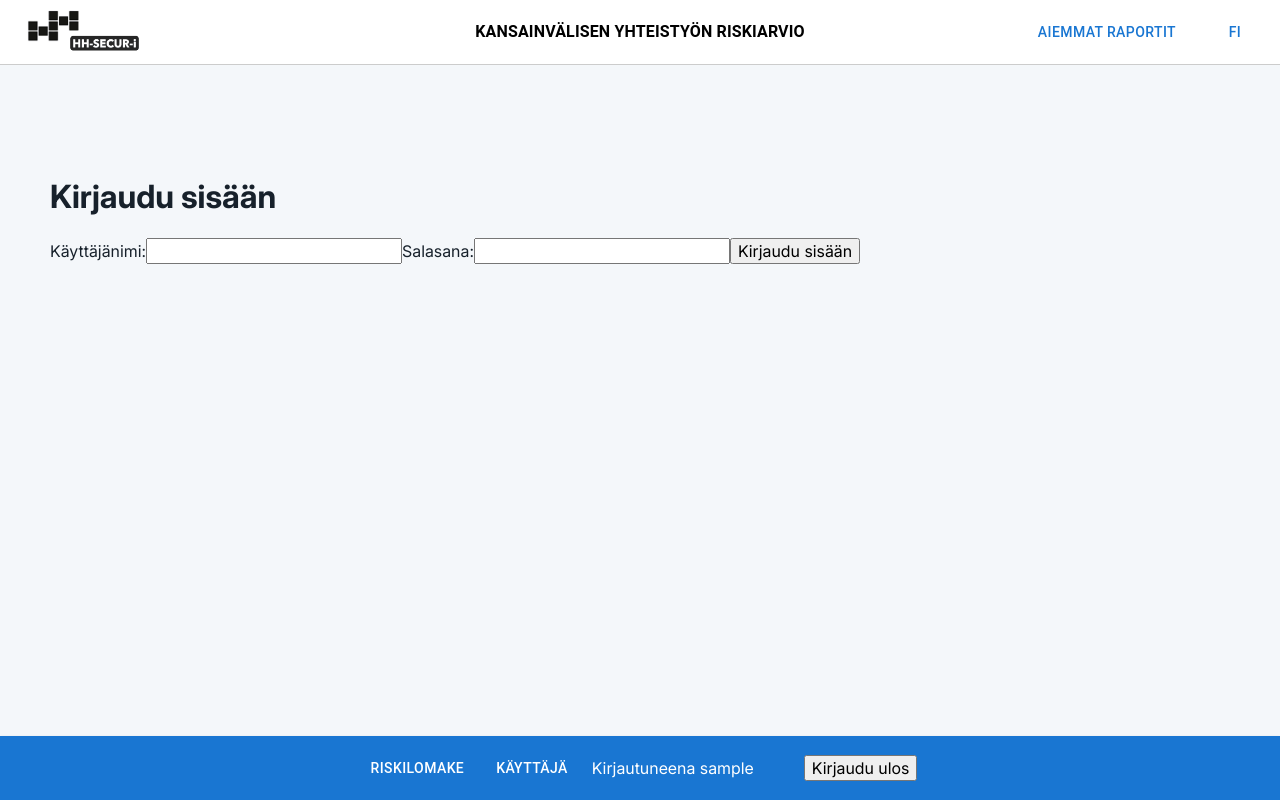
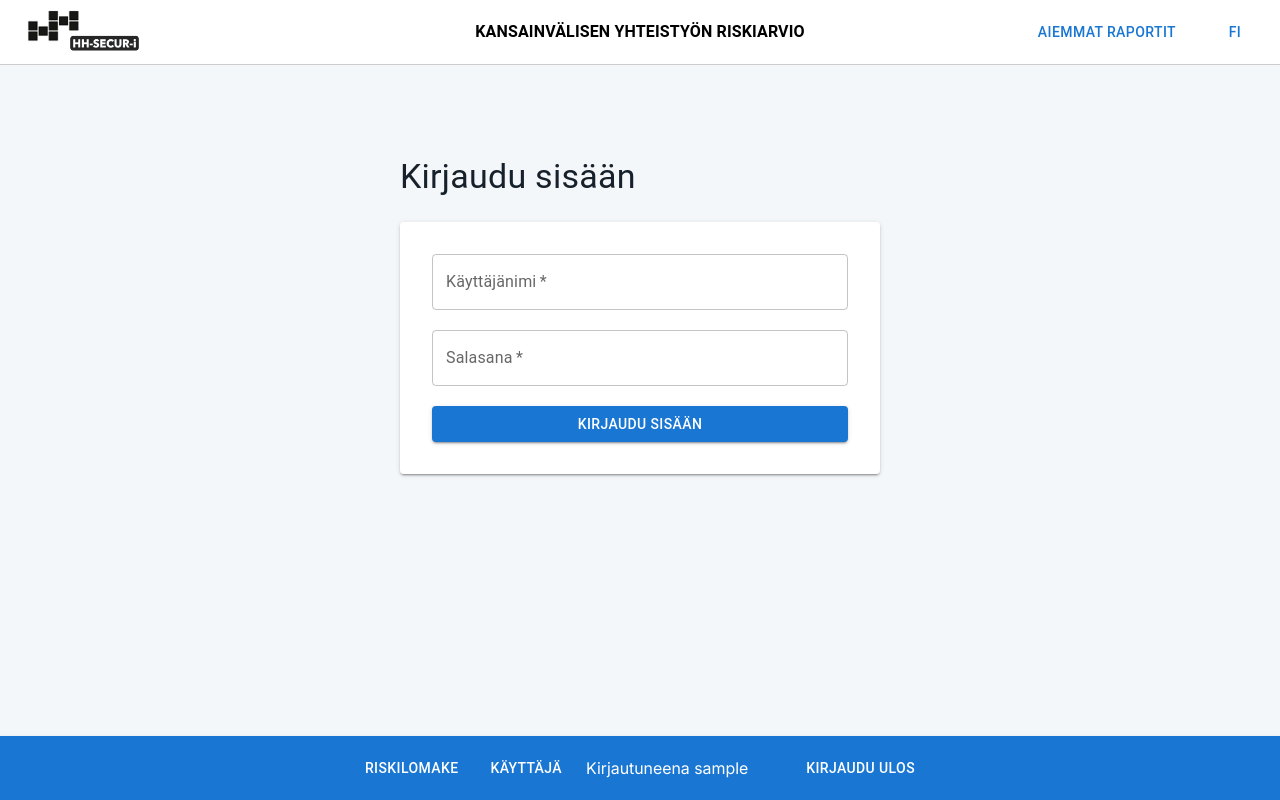
Before and after one commit to haagahelia/HH-SECUR-i, a React (Vite) app in the folder hh-riski/: page /login in a window 1280 px wide. Built offline with nearby package versions, Linux system fonts and the light colour scheme; sample sign-in values are in the browser's storage; some icons are missing.

Commit message:
Feature: Enhance form components with Material-UI elements and improve layout

```diff
--- a/hh-riski/src/Components/Form/CooperationRiskForm.tsx
+++ b/hh-riski/src/Components/Form/CooperationRiskForm.tsx
@@ -10,7 +10,7 @@ import styles from "../../styles.module.css";
 import SingleChoice from "./SingleChoice";
 import MultiChoice from "./MultiChoice";
 import SingleSelect from "./SingleSelect";
-import { Button } from "@mui/material";
+import { Button, TextField } from "@mui/material";
 import { useFormAnswers } from "../../context/FormAnswersContext";
 
 type CooperationRiskFormProps = {
@@ -45,9 +45,6 @@ const CooperationRiskForm = ({ language }: CooperationRiskFormProps) => {
   );
   const sortedOrganizations = sortElements(filteredOrganizations, language);
 
-  const selectedCountryData = countriesRaw.find(
-    (countryRaw) => countryRaw.id === selectedCountry
-  );
   const sortedCountries = sortElements(countriesRaw, language);
 
   const navigate = useNavigate();
@@ -79,11 +76,10 @@ const CooperationRiskForm = ({ language }: CooperationRiskFormProps) => {
 
       <ul className={styles.formlist}>
         <li>
-          <label>
-            {language === "fi" ? "Projektin nimi" : "Project name"}
-          </label>
-          <input
-            type="text"
+          <TextField
+            label={language === "fi" ? "Projektin nimi" : "Project name"}
+            fullWidth
+            size="small"
             value={projectName}
             onChange={(e) => setProjectName(e.target.value)}
           />
@@ -222,14 +218,13 @@ const CooperationRiskForm = ({ language }: CooperationRiskFormProps) => {
             }} />
         </li>
         <li>
-          <label>
-            {language === "fi" ? "Lisätietoja" : "Additional Information"}
-          </label>
-          <textarea
-            rows={5}
-            cols={120}
-            maxLength={1000}
-            placeholder={
+          <TextField
+            label={language === "fi" ? "Lisätietoja" : "Additional Information"}
+            multiline
+            minRows={5}
+            fullWidth
+            slotProps={{ htmlInput: { maxLength: 1000 } }}
+            helperText={
               language === "fi" ?
                 "Tähän kenttään voi esimerkiksi kirjoittaa tärkeitä lisätietoja yhteistyöstä."
                 :
@@ -246,21 +241,13 @@ const CooperationRiskForm = ({ language }: CooperationRiskFormProps) => {
           variant="outlined"
           onClick={() => saveForm()}
         >
-          {language === "fi" ?
-            <a>Tallenna</a>
-            :
-            <a>Save</a>
-          }
+          {language === "fi" ? "Tallenna" : "Save"}
         </Button>
         <Button
           variant="outlined"
           onClick={() => clearAnswers()}
         >
-          {language === "fi" ?
-            <a>Aloita alusta</a>
-            :
-            <a>Start Over</a>
-          }
+          {language === "fi" ? "Aloita alusta" : "Start Over"}
         </Button>
       </div>
     </div >
--- a/hh-riski/src/Components/Form/SingleSelect.tsx
+++ b/hh-riski/src/Components/Form/SingleSelect.tsx
@@ -1,11 +1,13 @@
 type SingleSelectProps = {
-    question: any;
-    placeholder: any;
-    answers: any[];
+    question: { fi: string; en: string };
+    placeholder: { fi: string; en: string };
+    answers: { id: string; name: { fi: string; en: string } }[];
     language: "fi" | "en";
     value: string;
     onChange: (value: string) => void;
 };
+
+import { FormControl, InputLabel, MenuItem, Select } from "@mui/material";
 
 const SingleSelect = ({
     question,
@@ -15,23 +17,26 @@ const SingleSelect = ({
     value,
     onChange,
 }: SingleSelectProps) => {
+    const label = question[language];
+
     return (
-        <>
-            <p>{question[language]}</p>
-            <select
+        <FormControl fullWidth size="small">
+            <InputLabel>{label}</InputLabel>
+            <Select
+                label={label}
                 value={value}
-                onChange={(e) => onChange(e.target.value)}
+                onChange={(event) => onChange(event.target.value)}
             >
-                <option value="">{placeholder[language]}</option>
+                <MenuItem value="">{placeholder[language]}</MenuItem>
 
                 {answers.map((answer) => (
-                    <option key={answer.id} value={answer.id}>
+                    <MenuItem key={answer.id} value={answer.id}>
                         {answer.name[language]}
-                    </option>
+                    </MenuItem>
                 ))}
 
-            </select>
-        </>
+            </Select>
+        </FormControl>
     );
 };
 
--- a/hh-riski/src/Components/Layout/Navbar.tsx
+++ b/hh-riski/src/Components/Layout/Navbar.tsx
@@ -140,11 +140,9 @@ const Navbar = ({ language, setLanguage }: NavbarProps) => {
                                 ) : (
                                     <p>Logged in as {user.username}</p>
                                 )}
-                                {language === "fi" ? (
-                                    <button onClick={clearUser}>Kirjaudu ulos</button>
-                                ) : (
-                                    <button onClick={clearUser}>Logout</button>
-                                )}
+                                <Button color="inherit" onClick={clearUser}>
+                                    {language === "fi" ? "Kirjaudu ulos" : "Logout"}
+                                </Button>
                             </div>
                         )}
                     </Box>
--- a/hh-riski/src/Components/LoginPage.tsx
+++ b/hh-riski/src/Components/LoginPage.tsx
@@ -3,6 +3,7 @@ import { authenticateUser } from "../services/auth";
 import { useNavigate } from "react-router-dom";
 import Navbar from "./Layout/Navbar";
 import { useState } from "react";
+import { Alert, Box, Button, CircularProgress, Paper, Stack, TextField, Typography } from "@mui/material";
 
 
 const LoginPage = () => {
@@ -45,60 +46,39 @@ const LoginPage = () => {
 	return (
 		<>
 			<Navbar language={selectedLanguage} setLanguage={setSelectedLanguage} />
-			<div>
-				{selectedLanguage === 'fi' ?
-					<h1>Kirjaudu sisään</h1>
-					:
-					<h1>Sign in</h1>
-				}
-			</div>
-			<div>
-				{selectedLanguage === 'fi' ?
-					<div>
-						<label>
-							Käyttäjänimi:
-							<input
+			<Box component="section" aria-labelledby="login-title" sx={{ maxWidth: 480, mx: "auto" }}>
+				<Typography id="login-title" component="h1" variant="h4" sx={{ mb: 3 }}>
+					{selectedLanguage === "fi" ? "Kirjaudu sisään" : "Sign in"}
+				</Typography>
+				<Paper elevation={2} sx={{ p: { xs: 2, sm: 4 } }}>
+					<Box component="form" onSubmit={(event) => { event.preventDefault(); void handleLogin(); }}>
+						<Stack spacing={2.5}>
+							<TextField
+								label={selectedLanguage === "fi" ? "Käyttäjänimi" : "Username"}
 								value={inputUser.username}
+								autoComplete="username"
+								required
 								onChange={e => setInputUser({ ...inputUser, username: e.target.value })}
 							/>
-						</label>
-						<label>
-							Salasana:
-							<input
+							<TextField
+								label={selectedLanguage === "fi" ? "Salasana" : "Password"}
 								type="password"
 								value={inputUser.password}
+								autoComplete="current-password"
+								required
 								onChange={e => setInputUser({ ...inputUser, password: e.target.value })}
 							/>
-						</label>
-						{errorMessage && <p role="alert">{errorMessage}</p>}
-						<button onClick={handleLogin} disabled={isLoading}>
-							{isLoading ? "Kirjaudutaan..." : "Kirjaudu sisään"}
-						</button>
-					</div>
-					:
-					<div>
-						<label>
-							Username:
-							<input
-								value={inputUser.username}
-								onChange={e => setInputUser({ ...inputUser, username: e.target.value })}
-							/>
-						</label>
-						<label>
-							Password:
-							<input
-								type="password"
-								value={inputUser.password}
-								onChange={e => setInputUser({ ...inputUser, password: e.target.value })}
-							/>
-						</label>
-						{errorMessage && <p role="alert">{errorMessage}</p>}
-						<button onClick={handleLogin} disabled={isLoading}>
-							{isLoading ? "Signing in..." : "Sign in"}
-						</button>
-					</div>
-				}
-			</div>
+							{errorMessage && <Alert severity="error">{errorMessage}</Alert>}
+							<Button type="submit" variant="contained" disabled={isLoading}>
+								{isLoading && <CircularProgress size={20} color="inherit" sx={{ mr: 1 }} />}
+								{isLoading
+									? selectedLanguage === "fi" ? "Kirjaudutaan..." : "Signing in..."
+									: selectedLanguage === "fi" ? "Kirjaudu sisään" : "Sign in"}
+							</Button>
+						</Stack>
+					</Box>
+				</Paper>
+			</Box>
 		</>
 	)
 }
--- a/hh-riski/src/Components/UserPage.tsx
+++ b/hh-riski/src/Components/UserPage.tsx
@@ -1,19 +1,44 @@
 import Navbar from "./Layout/Navbar";
-import { useState } from "react";
+import { useFormAnswers } from "../context/FormAnswersContext";
+import { useCurrentUser } from "../context/AuthContext";
+import { useNavigate } from "react-router-dom";
+import { Avatar, Box, Button, Paper, Stack, Typography } from "@mui/material";
 
 const UserPage = () => {
-	const [selectedLanguage, setSelectedLanguage] = useState<"fi" | "en">("fi");
+	const { selectedLanguage, setSelectedLanguage } = useFormAnswers();
+	const { user, clearUser } = useCurrentUser();
+	const navigate = useNavigate();
+	const isFinnish = selectedLanguage === "fi";
+
+	const handleLogout = () => {
+		clearUser();
+		navigate("/login");
+	};
 
 	return (
 		<>
 			<Navbar language={selectedLanguage} setLanguage={setSelectedLanguage} />
-			<div>
-				{selectedLanguage === 'fi' ?
-					<h1>Käyttäjä</h1>
-					:
-					<h1>User</h1>
-				}
-			</div>
+			<Box component="section" aria-labelledby="user-title" sx={{ maxWidth: 640, mx: "auto" }}>
+				<Typography id="user-title" component="h1" variant="h4" sx={{ mb: 3 }}>
+					{isFinnish ? "Käyttäjä" : "User"}
+				</Typography>
+				<Paper elevation={2} sx={{ p: { xs: 2.5, sm: 4 } }}>
+					<Stack direction={{ xs: "column", sm: "row" }} spacing={2.5} alignItems={{ xs: "flex-start", sm: "center" }}>
+						<Avatar sx={{ width: 64, height: 64, bgcolor: "primary.main" }}>
+							{user?.username?.charAt(0).toUpperCase()}
+						</Avatar>
+						<Box sx={{ flex: 1 }}>
+							<Typography variant="overline" color="text.secondary">
+								{isFinnish ? "Kirjautunut käyttäjä" : "Signed-in user"}
+							</Typography>
+							<Typography variant="h6">{user?.username}</Typography>
+						</Box>
+						<Button variant="outlined" color="error" onClick={handleLogout}>
+							{isFinnish ? "Kirjaudu ulos" : "Log out"}
+						</Button>
+					</Stack>
+				</Paper>
+			</Box>
 		</>
 	)
 }
```
